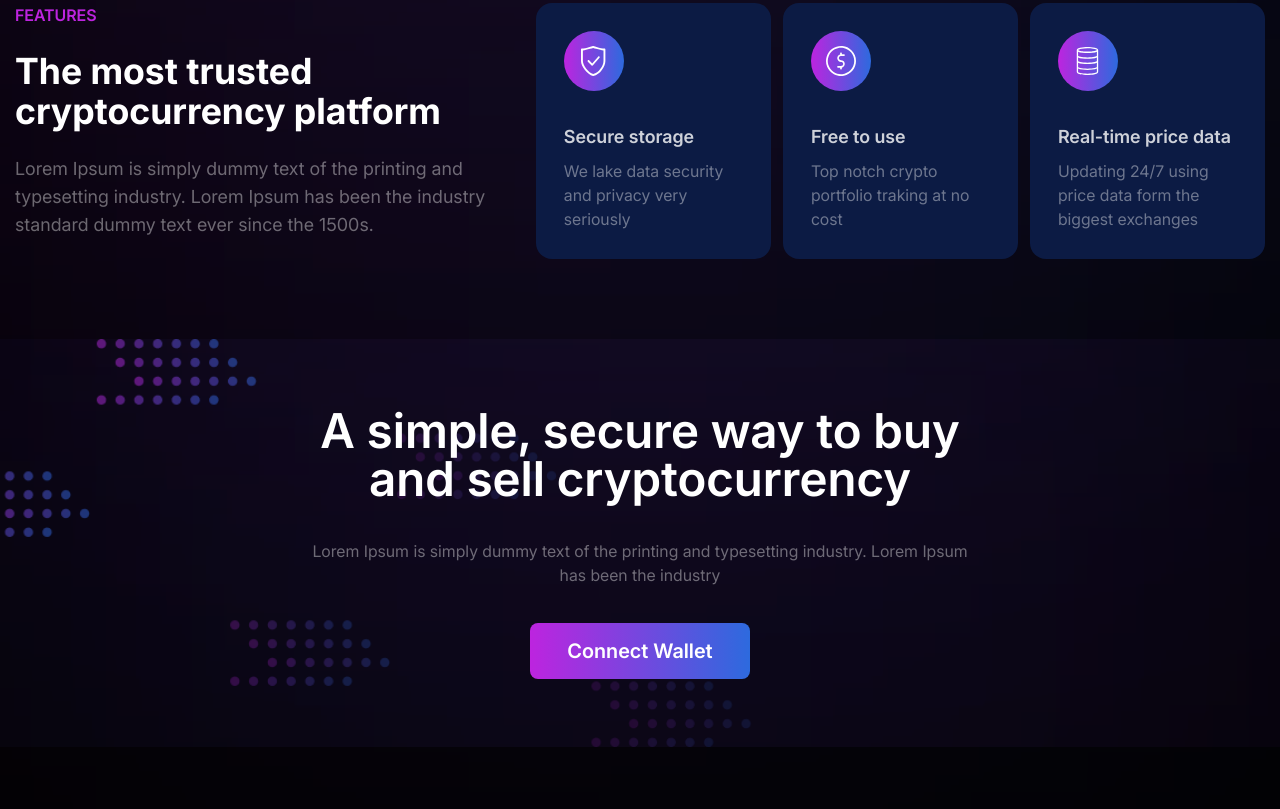
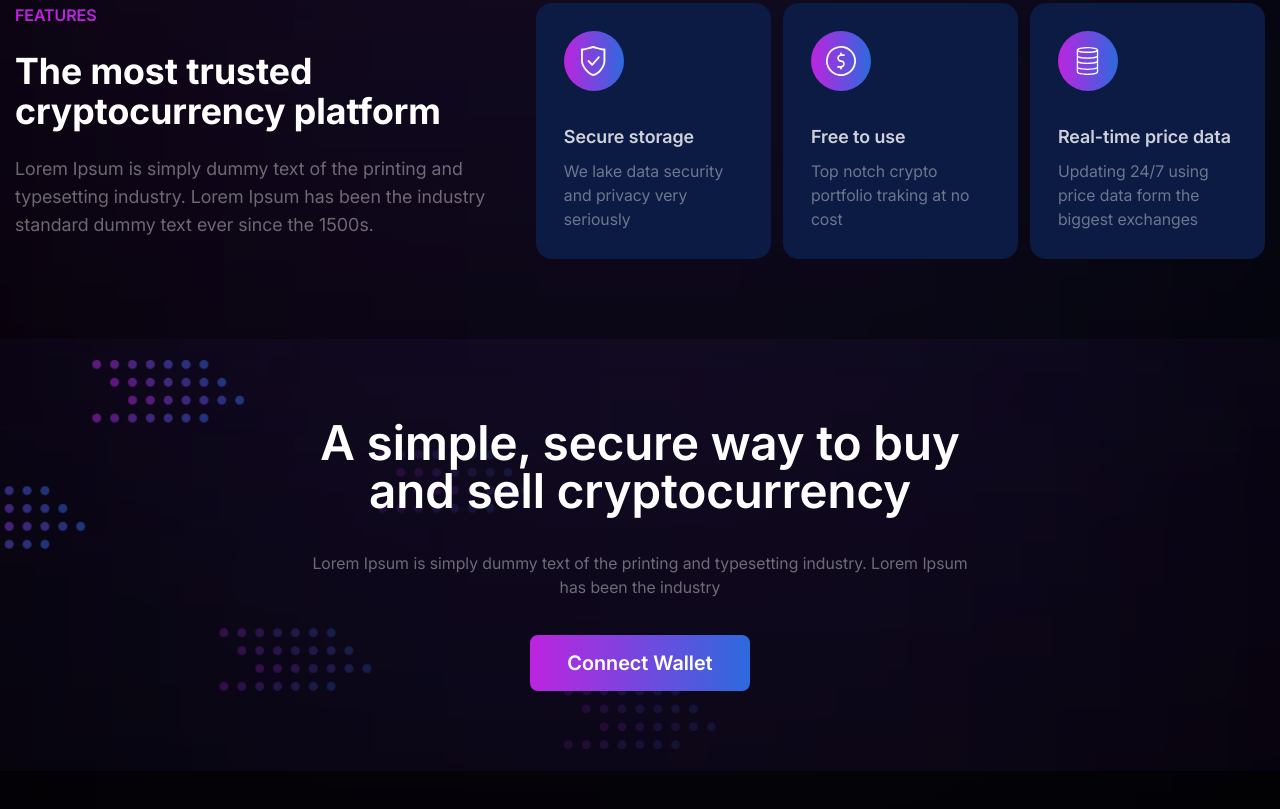
Before and after one commit to RaminHaghi/crypto, a plain HTML site: page index.html in a window 1280 px wide. Shown: the part 2849-3658 px from the top of the page. Drawn offline with Linux system fonts and the light colour scheme.

Commit message:
style: change padding and some ::before styles wallet section

```diff
--- a/index.html
+++ b/index.html
@@ -730,7 +730,7 @@
 
             <section
                 id="wallet"
-                class="wallet-section relative overflow-y-hidden py-17 mb-25 text-white xl:before:bg-cover before:opacity-50"
+                class="wallet-section relative overflow-y-hidden py-20 mb-25 text-white xl:before:bg-cover before:opacity-50"
             >
                 <div
                     class="absolute w-full h-full bg-section-to-l blur-[390px] -z-10"
```
Also changed, not shown: styles/app.css.
